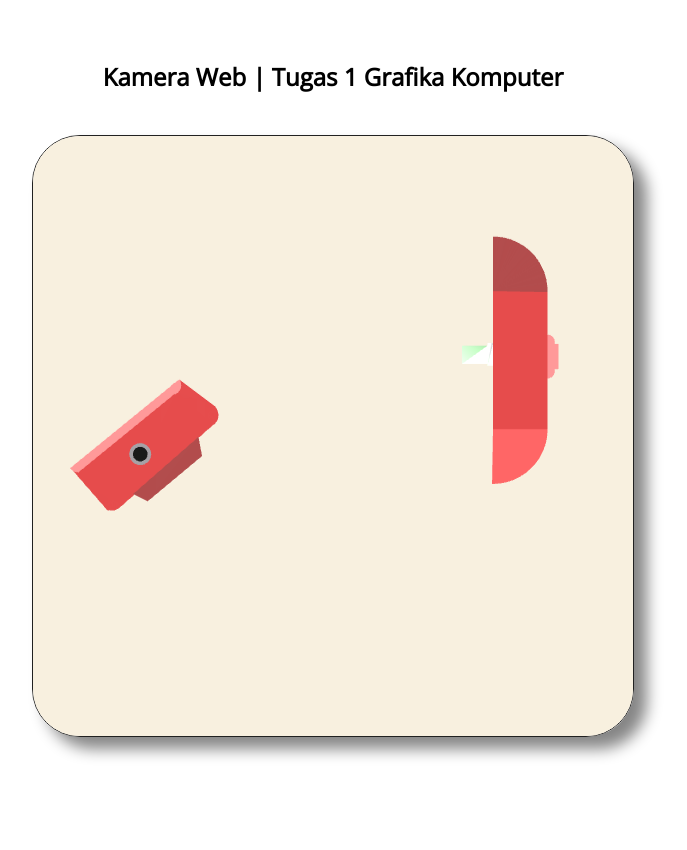
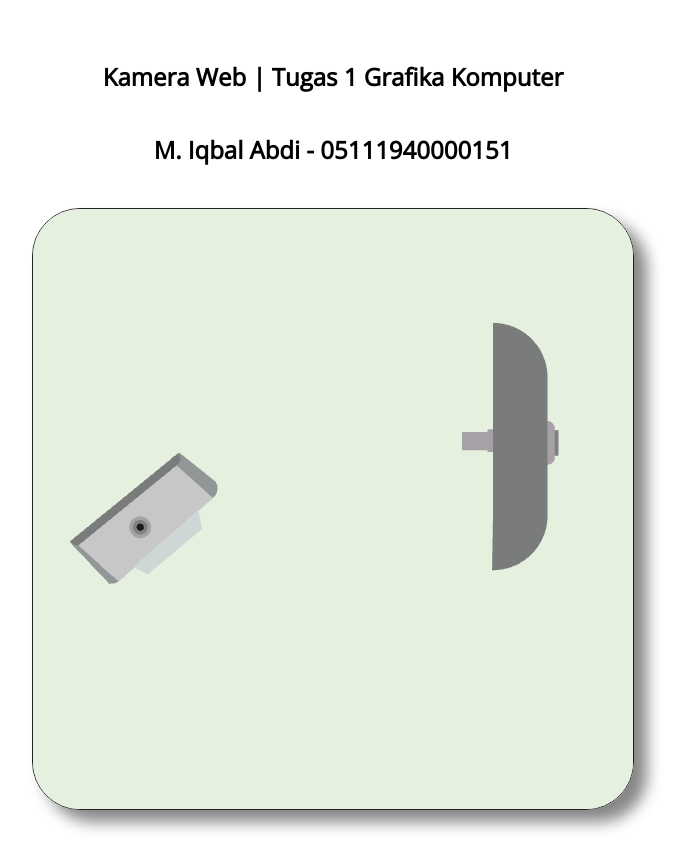
Before and after one commit to cg2021a/tugas-1-Iqbalabdi, a plain HTML site: page index.html in a window 1280 px wide. Shown: the whole page, without its empty margins (315-1002 px from the left). Before the commit the page ends 800 px from the top, so only its background shows below. Drawn offline with nearby package versions, Linux system fonts and the light colour scheme.

Commit message:
fix color

```diff
--- a/index.html
+++ b/index.html
@@ -10,6 +10,7 @@
 <body>
     <div class="container">
         <h2>Kamera Web | Tugas 1 Grafika Komputer</h2>
+        <h2>M. Iqbal Abdi - 05111940000151</h2>
         <br>
         <canvas id="myCanvas" width="600 " height="600" ></canvas>
     </div>
--- a/main.js
+++ b/main.js
@@ -25,8 +25,9 @@ let vertices = [
   ...w1_sudutKananBawah,
   ...w1_sudutKiriAtas,
   ...w1_sudutKiriBawah,
-  ...w1_tengahLuar,
-  ...w1_tengahDalam,
+  ...w1_kameraLuar,
+  ...w1_kameraTengah,
+  ...w1_kamerahDalam,
   ...w2_depan,
   ...w2_atas,
   ...w2_bawah,
@@ -72,18 +73,18 @@ var colorLocation = gl.getAttribLocation(shaderProgram, "a_color");
 var color = [];
 
 for (let i = 0; i < w1_depan.length / 2; i++) {
-  let r = 0.9;
-  let g = 0.3;
-  let b = 0.3;
+  let r = 0.78;
+  let g = 0.78;
+  let b = 0.78;
   color.push(r);
   color.push(g);
   color.push(b);
   color.push(1);
 }
 for (let i = 0; i < w1_brand.length / 2; i++) {
-  let r = 0.7;
-  let g = 0.3;
-  let b = 0.3;
+  let r = 0.81;
+  let g = 0.84;
+  let b = 0.84;
   color.push(r);
   color.push(g);
   color.push(b);
@@ -91,9 +92,9 @@ for (let i = 0; i < w1_brand.length / 2; i++) {
 }
 
 for (let i = 0; i < w1_depanKanan.length / 2; i++) {
-  let r = 0.9;
-  let g = 0.3;
-  let b = 0.3;
+  let r = 0.57;
+  let g = 0.59;
+  let b = 0.59;
   color.push(r);
   color.push(g);
   color.push(b);
@@ -101,9 +102,9 @@ for (let i = 0; i < w1_depanKanan.length / 2; i++) {
 }
 
 for (let i = 0; i < w1_depanKiri.length / 2; i++) {
-  let r = 0.9;
-  let g = 0.3;
-  let b = 0.3;
+  let r = 0.57;
+  let g = 0.59;
+  let b = 0.59;
   color.push(r);
   color.push(g);
   color.push(b);
@@ -111,9 +112,9 @@ for (let i = 0; i < w1_depanKiri.length / 2; i++) {
 }
 
 for (let i = 0; i < w1_atas.length / 2; i++) {
-  let r = 1;
-  let g = 0.6;
-  let b = 0.6;
+  let r = 0.478;
+  let g = 0.486;
+  let b = 0.486;
   color.push(r);
   color.push(g);
   color.push(b);
@@ -121,9 +122,9 @@ for (let i = 0; i < w1_atas.length / 2; i++) {
 }
 
 for (let i = 0; i < w1_sudutKananAtas.length / 2; i++) {
-  let r = 1;
-  let g = 0.6;
-  let b = 0.6;
+  let r = 0.478;
+  let g = 0.486;
+  let b = 0.486;
   color.push(r);
   color.push(g);
   color.push(b);
@@ -131,9 +132,9 @@ for (let i = 0; i < w1_sudutKananAtas.length / 2; i++) {
 }
 
 for (let i = 0; i < w1_sudutKananBawah.length / 2; i++) {
-  let r = 0.9;
-  let g = 0.3;
-  let b = 0.3;
+  let r = 0.57;
+  let g = 0.59;
+  let b = 0.59;
   color.push(r);
   color.push(g);
   color.push(b);
@@ -141,9 +142,9 @@ for (let i = 0; i < w1_sudutKananBawah.length / 2; i++) {
 }
 
 for (let i = 0; i < w1_sudutKiriAtas.length / 2; i++) {
-  let r = 1;
-  let g = 0.6;
-  let b = 0.6;
+  let r = 0.478;
+  let g = 0.486;
+  let b = 0.486;
   color.push(r);
   color.push(g);
   color.push(b);
@@ -151,16 +152,16 @@ for (let i = 0; i < w1_sudutKiriAtas.length / 2; i++) {
 }
 
 for (let i = 0; i < w1_sudutKiriBawah.length / 2; i++) {
-  let r = 0.9;
-  let g = 0.3;
-  let b = 0.3;
+  let r = 0.57;
+  let g = 0.59;
+  let b = 0.59;
   color.push(r);
   color.push(g);
   color.push(b);
   color.push(1);
 }
 
-for (let i = 0; i < w1_tengahLuar.length / 2; i++) {
+for (let i = 0; i < w1_kameraLuar.length / 2; i++) {
   let r = 0.65;
   let g = 0.63;
   let b = 0.65;
@@ -171,7 +172,18 @@ for (let i = 0; i < w1_tengahLuar.length / 2; i++) {
   88, 92, 89;
 }
 
-for (let i = 0; i < w1_tengahLuar.length / 2; i++) {
+for (let i = 0; i < w1_kameraTengah.length / 2; i++) {
+  let r = 0.5;
+  let g = 0.5;
+  let b = 0.5;
+  color.push(r);
+  color.push(g);
+  color.push(b);
+  color.push(1);
+  88, 92, 89;
+}
+
+for (let i = 0; i < w1_kamerahDalam.length / 2; i++) {
   let r = 0.1;
   let g = 0.1;
   let b = 0.1;
@@ -183,36 +195,36 @@ for (let i = 0; i < w1_tengahLuar.length / 2; i++) {
 }
 
 for (let i = 0; i < w2_depan.length / 2; i++) {
-  let r = 0.9;
-  let g = 0.3;
-  let b = 0.3;
+  let r = 0.478;
+  let g = 0.486;
+  let b = 0.486;
   color.push(r);
   color.push(g);
   color.push(b);
   color.push(1);
 }
 for (let i = 0; i < w2_atas.length / 2; i++) {
-  let r = 0.7;
-  let g = 0.3;
-  let b = 0.3;
+  let r = 0.478;
+  let g = 0.486;
+  let b = 0.486;
   color.push(r);
   color.push(g);
   color.push(b);
   color.push(1);
 }
 for (let i = 0; i < w2_bawah.length / 2; i++) {
-  let r = 1;
-  let g = 0.4;
-  let b = 0.4;
+  let r = 0.478;
+  let g = 0.486;
+  let b = 0.486;
   color.push(r);
   color.push(g);
   color.push(b);
   color.push(1);
 }
 for (let i = 0; i < w2_kamera.length / 2; i++) {
-  let r = 1;
-  let g = 0.6;
-  let b = 0.6;
+  let r = 0.65;
+  let g = 0.63;
+  let b = 0.65;
   color.push(r);
   color.push(g);
   color.push(b);
@@ -220,9 +232,9 @@ for (let i = 0; i < w2_kamera.length / 2; i++) {
 }
 
 for (let i = 0; i < w2_kameraAtas.length / 2; i++) {
-  let r = 1;
-  let g = 0.6;
-  let b = 0.6;
+  let r = 0.65;
+  let g = 0.63;
+  let b = 0.65;
   color.push(r);
   color.push(g);
   color.push(b);
@@ -230,9 +242,9 @@ for (let i = 0; i < w2_kameraAtas.length / 2; i++) {
 }
 
 for (let i = 0; i < w2_kameraBawah.length / 2; i++) {
-  let r = 1;
-  let g = 0.6;
-  let b = 0.6;
+  let r = 0.65;
+  let g = 0.63;
+  let b = 0.65;
   color.push(r);
   color.push(g);
   color.push(b);
@@ -240,9 +252,29 @@ for (let i = 0; i < w2_kameraBawah.length / 2; i++) {
 }
 
 for (let i = 0; i < w2_kameraDepan.length / 2; i++) {
-  let r = 1;
-  let g = 0.6;
-  let b = 0.6;
+  let r = 0.5;
+  let g = 0.5;
+  let b = 0.5;
+  color.push(r);
+  color.push(g);
+  color.push(b);
+  color.push(1);
+}
+
+for (let i = 0; i < w2_kabel1.length / 2; i++) {
+  let r = 0.65;
+  let g = 0.63;
+  let b = 0.65;
+  color.push(r);
+  color.push(g);
+  color.push(b);
+  color.push(1);
+}
+
+for (let i = 0; i < w2_kabel2.length / 2; i++) {
+  let r = 0.65;
+  let g = 0.63;
+  let b = 0.65;
   color.push(r);
   color.push(g);
   color.push(b);
@@ -262,7 +294,7 @@ gl.vertexAttribPointer(coords, 2, gl.FLOAT, false, 0, 0);
 gl.enableVertexAttribArray(coords);
 
 let positionY = 0;
-let speed = 0.001;
+let speed = 0.0151;
 function drawScene() {
   positionY >= 0.8 ? (speed = -speed) : (speed = speed);
   positionY <= -0.8 ? (speed = -speed) : (speed = speed);
@@ -283,7 +315,7 @@ function drawScene() {
 		0.4, positionY, 0.0, 1.0,
 	]
 
-  gl.clearColor(0.972, 0.941, 0.874, 1);
+  gl.clearColor(0.9, 0.941, 0.874, 1);
   gl.clear(gl.COLOR_BUFFER_BIT);
 
   const u_matrix = gl.getUniformLocation(shaderProgram, "u_matrix");
@@ -300,8 +332,9 @@ function drawScene() {
       w1_sudutKananBawah.length +
       w1_sudutKiriAtas.length +
       w1_sudutKiriBawah.length +
-      w1_tengahLuar.length +
-      w1_tengahDalam.length) /
+      w1_kameraLuar.length +
+      w1_kameraTengah.length +
+      w1_kamerahDalam.length) /
       2,
     (w2_depan.length +
       w2_atas.length +
@@ -311,7 +344,7 @@ function drawScene() {
       w2_kameraBawah.length +
       w2_kameraDepan.length +
       w2_kabel1.length +
-      w2_kabel2.length ) /
+      w2_kabel2.length) /
       2
   );
 
@@ -328,8 +361,9 @@ function drawScene() {
       w1_sudutKananBawah.length +
       w1_sudutKiriAtas.length +
       w1_sudutKiriBawah.length +
-      w1_tengahLuar.length +
-      w1_tengahDalam.length) /
+      w1_kameraLuar.length +
+      w1_kameraTengah.length +
+      w1_kamerahDalam.length) /
       2
   );
   requestAnimationFrame(drawScene);
--- a/webcam.js
+++ b/webcam.js
@@ -18,12 +18,13 @@ function make_bevel(degree, px = 0, py = 0, radius = 1, start_degree = 0) {
   return points;
 }
 
-let w1_sudutKananAtas = make_bevel(100, -0.23, 0.279, 0.055, 55);
-let w1_sudutKananBawah = make_bevel(100, -0.035, 0.114, 0.065, 45);
+let w1_sudutKananAtas = make_bevel(90, -0.23, 0.279, 0.05, 55);
+let w1_sudutKananBawah = make_bevel(90, -0.04, 0.114, 0.065, 55);
 let w1_sudutKiriAtas = make_bevel(50, -0.74, -0.14, 0.06, 180);
-let w1_sudutKiriBawah = make_bevel(100, -0.555, -0.35, 0.06, 120);
-let w1_tengahLuar = make_bevel(360, -0.4, -0.1, 0.06, 0);
-let w1_tengahDalam = make_bevel(360, -0.4, -0.1, 0.04, 0);
+let w1_sudutKiriBawah = make_bevel(100, -0.55, -0.37, 0.04, 130);
+let w1_kameraLuar = make_bevel(360, -0.4, -0.1, 0.06, 0);
+let w1_kameraTengah = make_bevel(360, -0.4, -0.1, 0.04, 0);
+let w1_kamerahDalam = make_bevel(360, -0.4, -0.1, 0.02, 0);
 let w2_atas = make_bevel(90, 0.22, 0.3, 0.3, 0);
 let w2_bawah = make_bevel(90, 0.22, -0.46, 0.3, 90);
 let w2_kameraAtas = make_bevel(90, 0.52, 0.02, 0.04, 0);
@@ -68,8 +69,8 @@ let w1_atas = [
 let w1_depanKanan = [
     -0.2,  0.24,
     -0.185, 0.31,
-    0.015,0.16,
-    0.015,0.16,
+    0.015,0.15,
+    0.015,0.15,
     -0.2,  0.24,
      0,0.06,
 
@@ -78,11 +79,11 @@ let w1_depanKanan = [
 //prettier-ignore
 let w1_depanKiri = [
     -0.74,  -0.2,
-    -0.78,  -0.18,
-    -0.58,  -0.41,
+    -0.79,  -0.18,
+    -0.57,  -0.412,
 
     -0.74,  -0.2,
-    -0.58,  -0.41,
+    -0.57,  -0.412,
     -0.52, -0.4,
 ];
 
@@ -111,27 +112,10 @@ let w2_kamera = [
 ];
 
 let w2_kameraDepan = [
-    0.56, 0.01,
-    0.58, 0.01,
-    0.58, -0.13,
-    0.58, -0.13,
-    0.56, 0.01,
-    0.56, -0.13
+  0.56, 0.01, 0.58, 0.01, 0.58, -0.13, 0.58, -0.13, 0.56, 0.01, 0.56, -0.13,
 ];
 let w2_kabel1 = [
-    0.22, 0.015,
-    0.19, 0.015,
-    0.19, -0.11,
-    0.19, -0.11,
-    0.22, 0.015,
-    0.22, -0.11,
+  0.22, 0.015, 0.19, 0.015, 0.19, -0.11, 0.19, -0.11, 0.22, 0.015, 0.22, -0.11,
 ];
 
-let w2_kabel2 = [
-    0.19, 0,
-    0.05, 0,
-    0.05, -0.1,
-    0.05, -0.1,
-    0.19, 0,
-    0.19, -0.1,
-];
+let w2_kabel2 = [0.19, 0, 0.05, 0, 0.05, -0.1, 0.05, -0.1, 0.19, 0, 0.19, -0.1];
```
